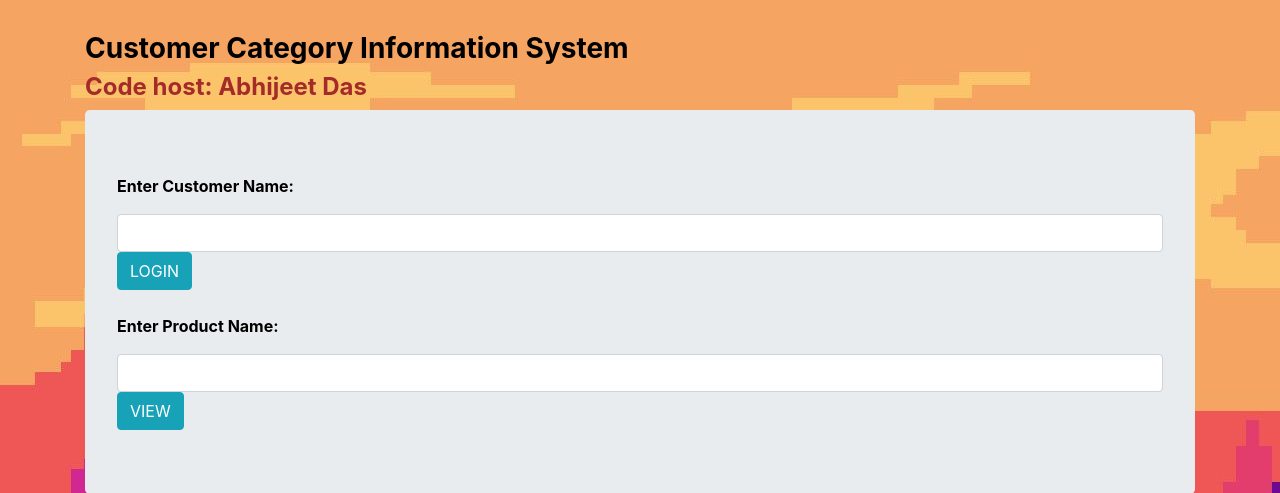
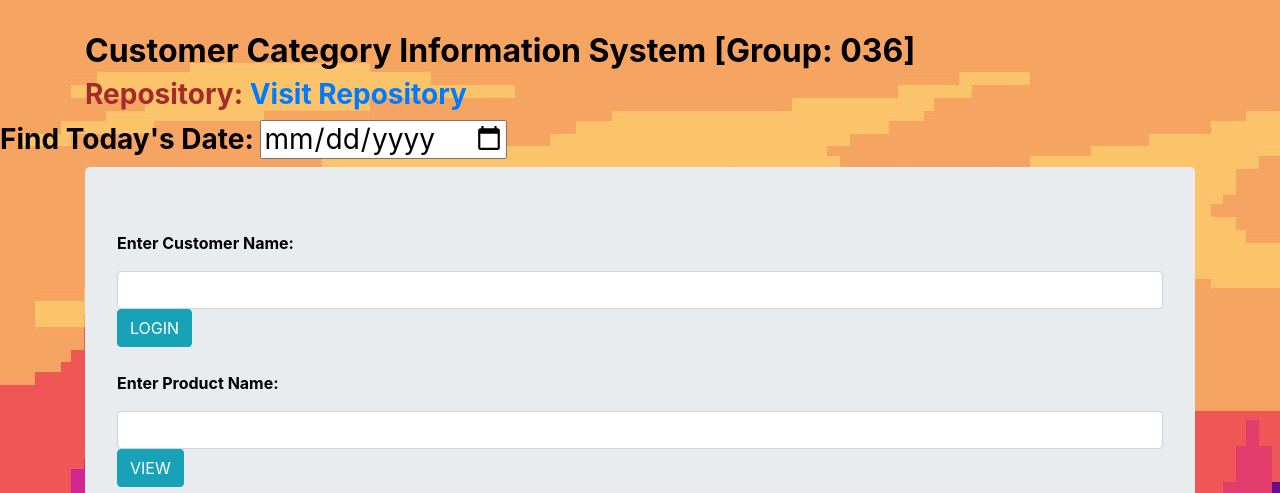
Before and after one commit to abhijeetdaspublic/product-recommendation-web, a Flask app: template templates/home.html in a window 1280 px wide. Shown: the part 34-527 px from the top of the page. Run offline with Flask 2, Linux system fonts and the light colour scheme; the template is opened without the code that fills it, so the values that code supplies are empty; parts of the project's set-up code (start-up, migrations or seed data) failed here and were passed over; some libraries are stand-ins or nearby versions.

Commit message:
Update home.html

```diff
--- a/templates/home.html
+++ b/templates/home.html
@@ -10,9 +10,12 @@
 <br>
 
 <div class="container">
-  <h3 style="font-weight: bold; color:black">Customer Category Information System</h3>
-  <h4 style="font-weight: bold; color:brown">Code host: Abhijeet Das</h4>
+  <h2 style="font-weight: bold; color:black">Customer Category Information System [Group: 036]</h2>
+  <h3 style="font-weight: bold; color:brown">Repository: <a href="https://github.com/abhijeetdaspublic/product-recommendation-web" title="Visit and contribute to the repository">Visit Repository</a></h3>
 </div>
+
+  <h3 style="font-weight: bold; color:black">Find Today's Date: <input type='date' value='<?php echo date('Y-m-d')'></h3>
+
 
 <div class="container">
   <div class="jumbotron">
```
